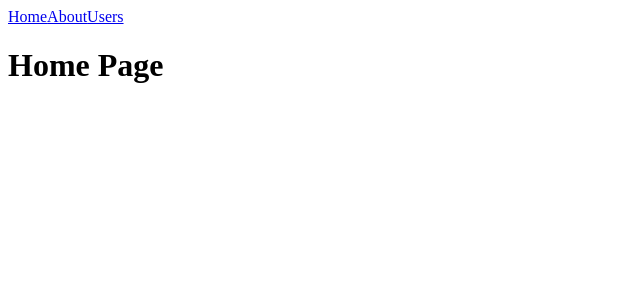
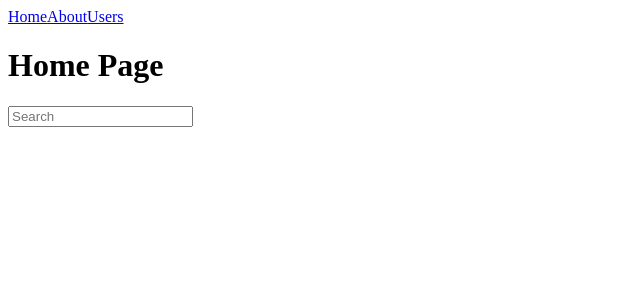
Before and after one commit to SharjeelMoqrabKhan/Basic-React-Learning-2020, a React (Create React App) app: page / in a window 1280 px wide. Shown: the top 300 px of the page, without its empty margins (0-640 px from the left). Built offline with nearby package versions, Linux system fonts and the light colour scheme; a web font is replaced by a local one.

Commit message:
image search

```diff
--- a/src/routing/App.jsx
+++ b/src/routing/App.jsx
@@ -3,6 +3,7 @@ import React from "react";
 import Home from "./Home";
 import About from "./About";
 import Users from "./Users";
+import Searching from "./Search";
 import NotFound from "./NotFound";
 
 const App = () => {
@@ -14,6 +15,7 @@ const App = () => {
         <Route path="/user/:firstName/:lastName" component={Users} />
         <Route component={NotFound} />
       </Switch>
+      <Searching/>
     </>
   );
 };
--- /dev/null
+++ b/src/routing/Search.jsx
@@ -0,0 +1,20 @@
+import React, { useState } from "react";
+import ShowSearch from "./ShowSearch";
+
+const Searching = () => {
+  const [img, setimg] = useState("");
+  return (
+    <React.Fragment>
+      <input
+        type="Text"
+        placeholder="Search"
+        onChange={(e) => {
+          setimg(e.target.value);
+        }}
+      />
+      {img === "" ? null : <ShowSearch name={img} />}
+    </React.Fragment>
+  );
+};
+
+export default Searching;
--- /dev/null
+++ b/src/routing/ShowSearch.jsx
@@ -0,0 +1,14 @@
+import React from "react";
+
+const ShowSearch = (props) => {
+  return (
+    <div>
+      <img
+        src={`https://source.unsplash.com/200x200/?${props.name}`}
+        alt="images"
+      />
+    </div>
+  );
+};
+
+export default ShowSearch;
```
